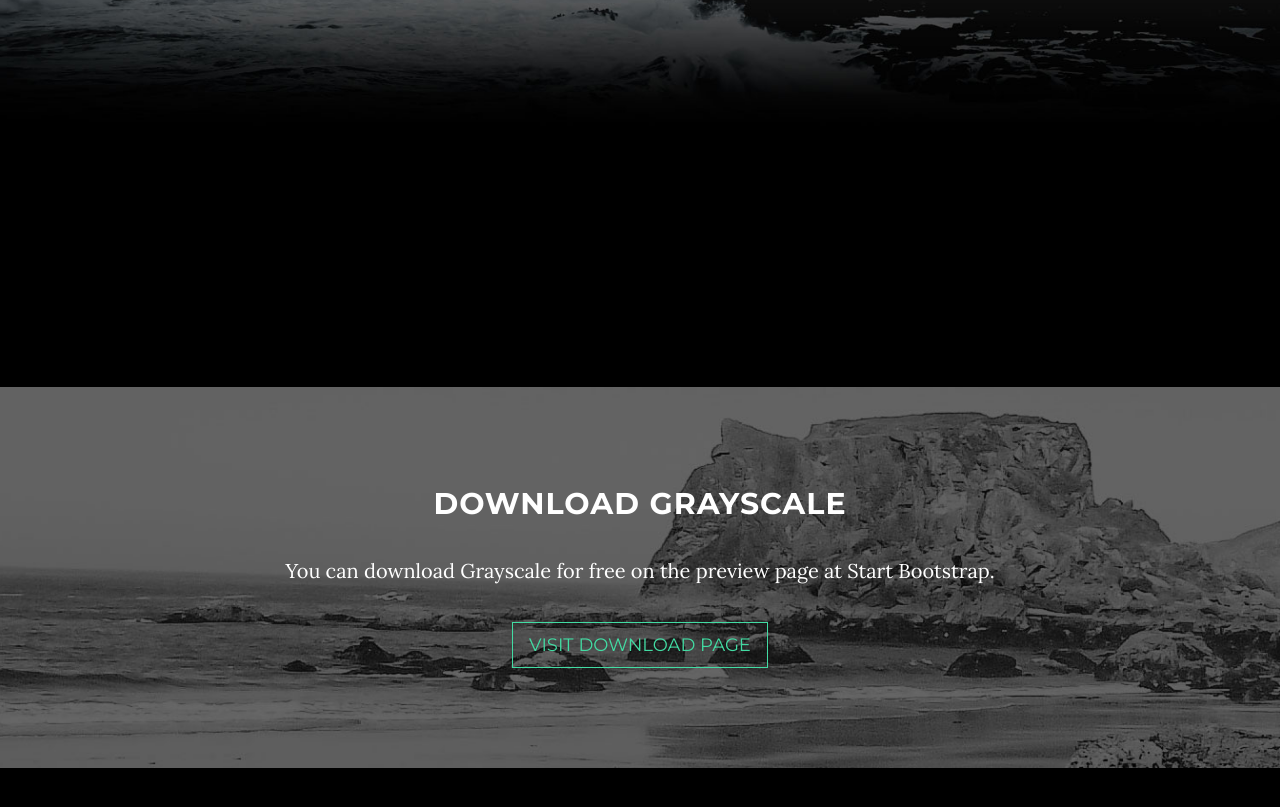
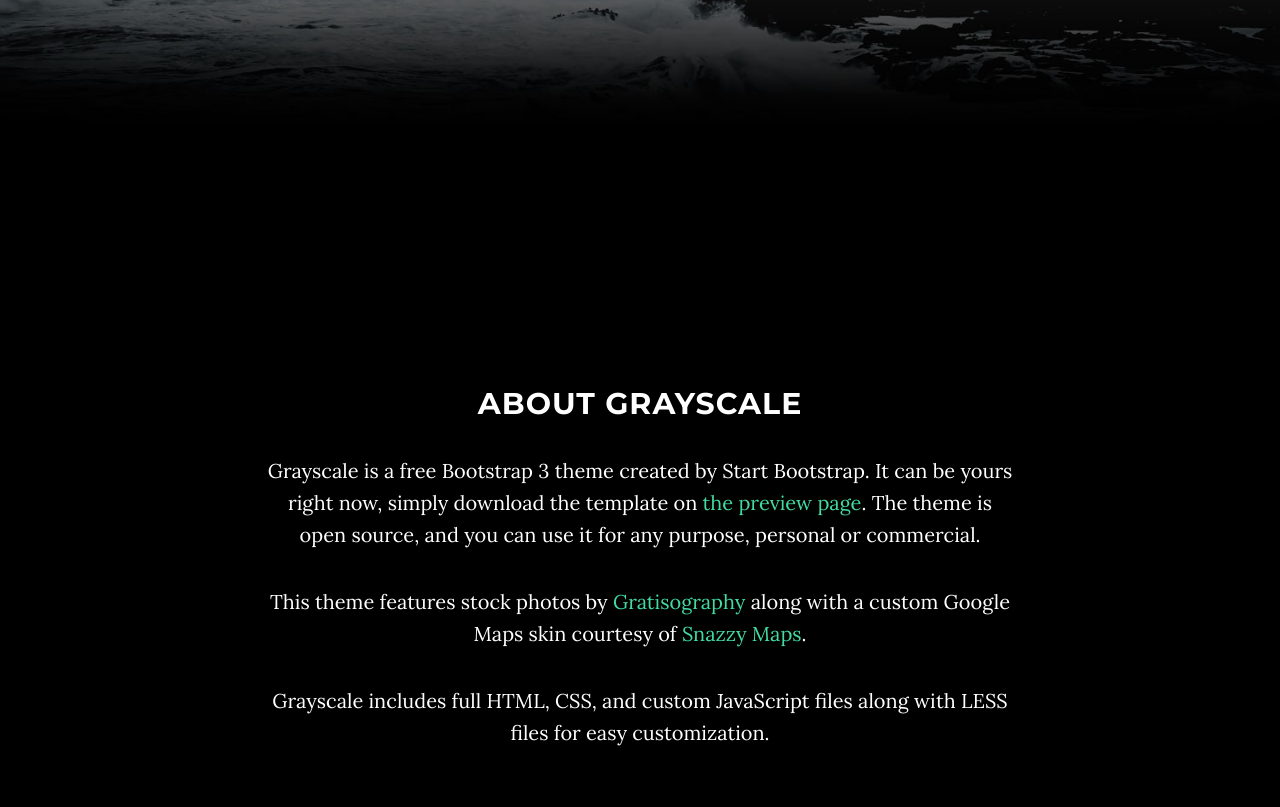
Before and after one commit to swagmaster12/swagmaster12.github.io, a plain HTML site: page index.html in a window 1280 px wide. Shown: the part 663-1470 px from the top of the page. Drawn offline with Linux system fonts and the light colour scheme; some packages are replaced by stand-ins of ours.

Commit message:
Update index.html

```diff
--- a/index.html
+++ b/index.html
@@ -86,7 +86,7 @@
     </header>
 
     <!-- About Section -->
-    <!--<section id="about" class="container content-section text-center">
+    <section id="about" class="container content-section text-center">
         <div class="row">
             <div class="col-lg-8 col-lg-offset-2">
                 <h2>About Grayscale</h2>
@@ -95,9 +95,9 @@
                 <p>Grayscale includes full HTML, CSS, and custom JavaScript files along with LESS files for easy customization.</p>
             </div>
         </div>
-    </section>-->
+    </section>
 
-    <!-- Download Section -->
+    <!-- Download Section
     <section id="download" class="content-section text-center">
         <div class="download-section">
             <div class="container">
@@ -108,7 +108,7 @@
                 </div>
             </div>
         </div>
-    </section>
+    </section>-->
 
     <!-- Contact Section -->
     <section id="contact" class="container content-section text-center">
```
